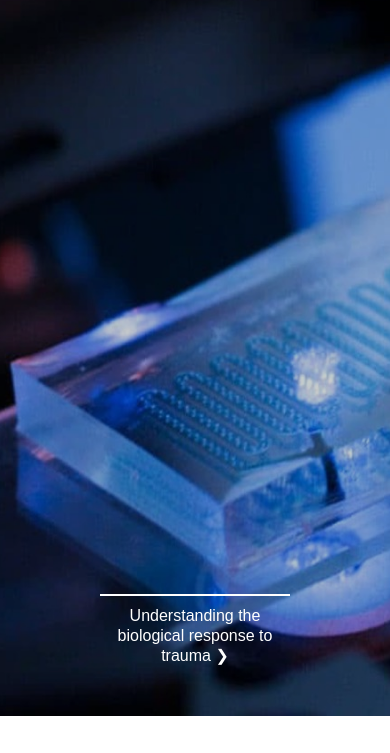
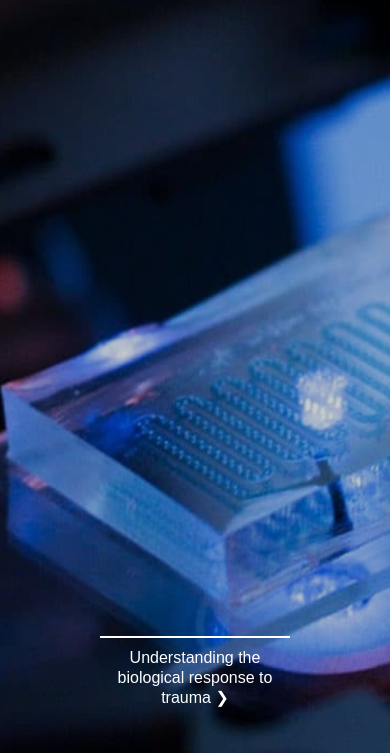
Before and after one commit to ronitkar25/ttmrl-website, a plain HTML site: page our-team.html in a window 390 px wide. Shown: the part 86-839 px from the top of the page. Drawn offline with Linux system fonts and the light colour scheme.

Commit message:
reverseing iphone shit. testnig

```diff
--- a/styles-our-team.css
+++ b/styles-our-team.css
@@ -530,6 +530,6 @@ footer {
 
 @media (max-width: 500px) {
     .hero {
-        height: 95dvh;
+        height: 100dvh;
     }
 }
```
